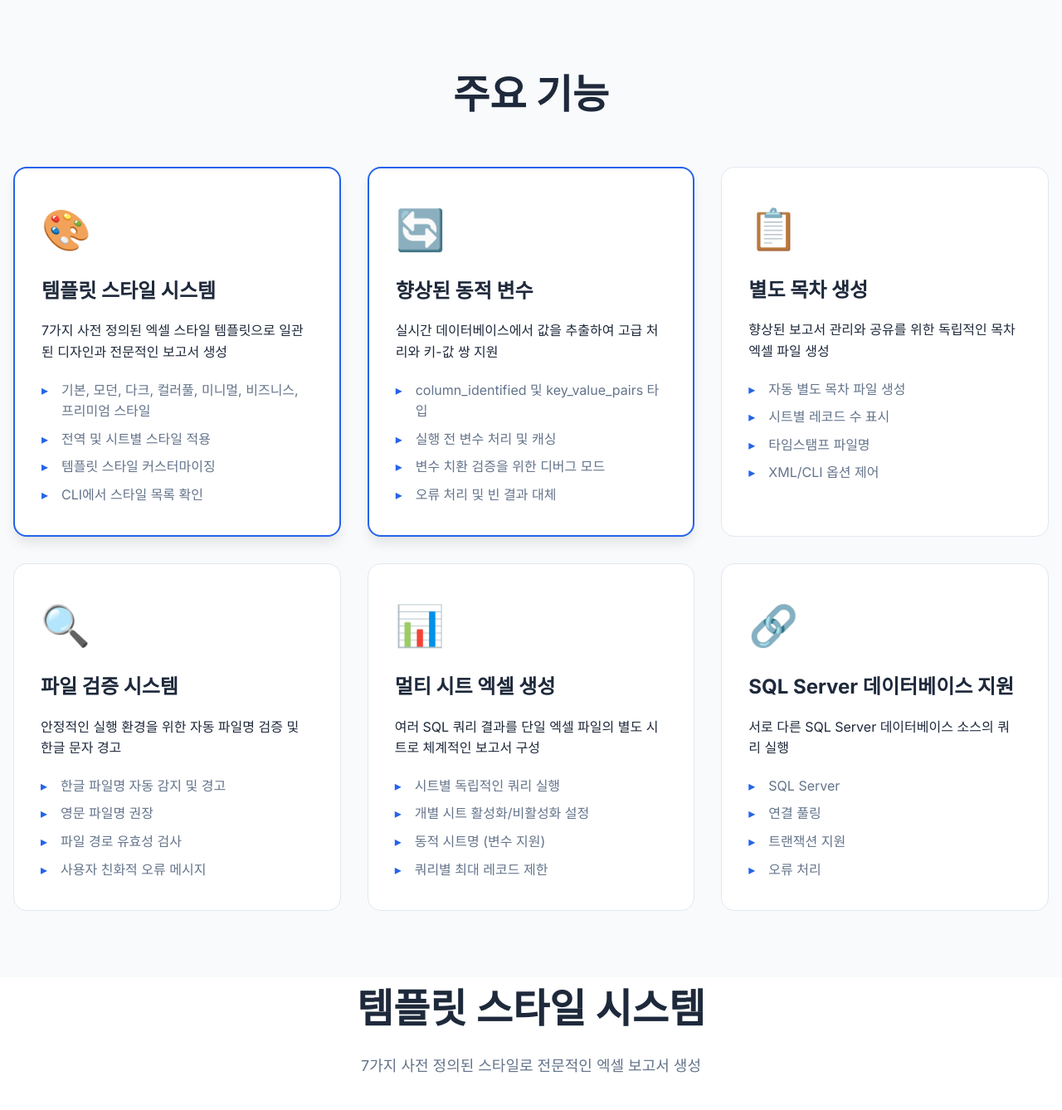
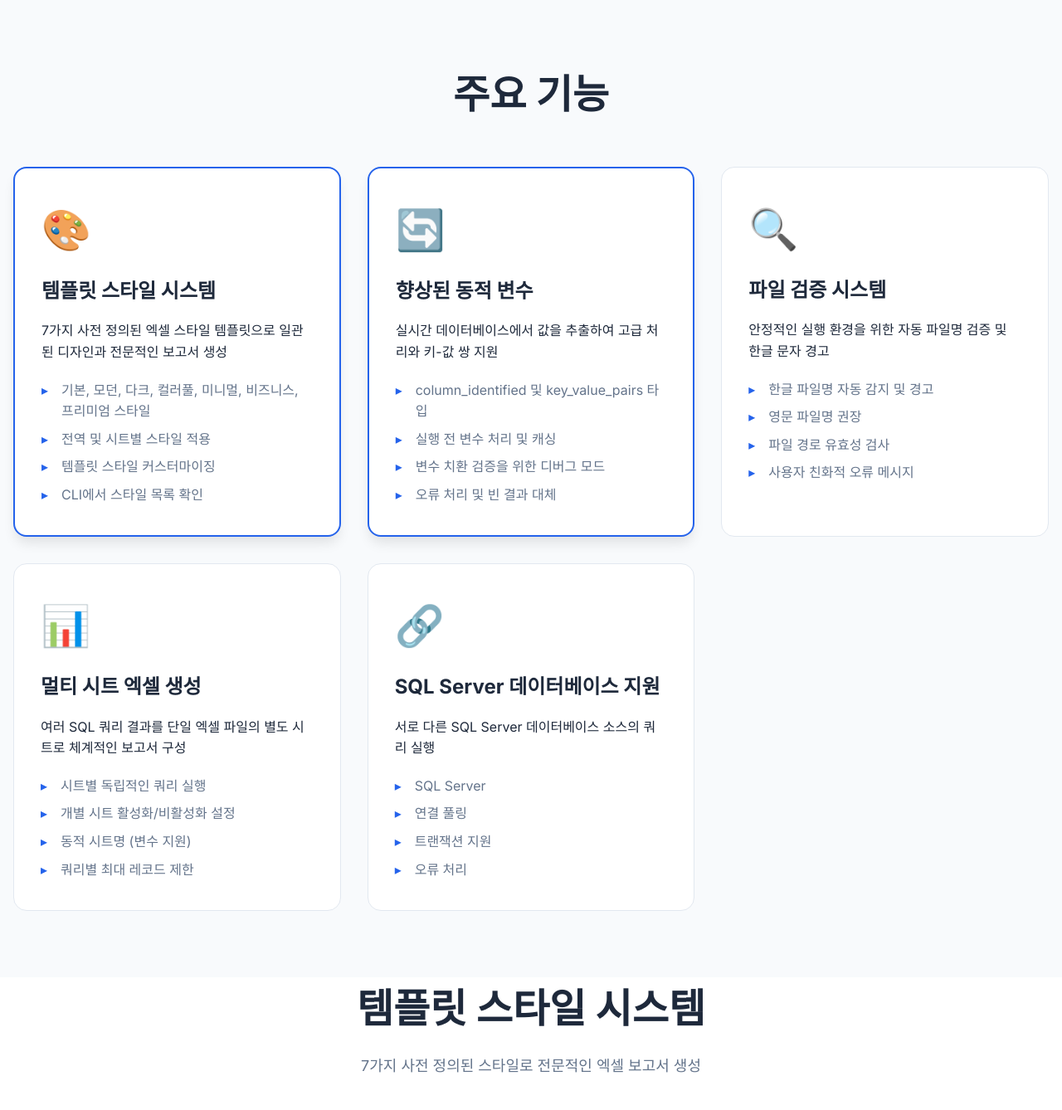
Before and after one commit to mrjung72/happysoft-website, a PHP site: page /sql2excel_kr.php in a window 1280 px wide. Shown: the part 707-2045 px from the top of the page at 83% size. Run offline with PHP 8.4, Linux system fonts and the light colour scheme.

Commit message:
remote Separate TOC related comments

```diff
--- a/sql2excel_kr.php
+++ b/sql2excel_kr.php
@@ -102,18 +102,6 @@ include 'includes/header_kr.php';
                     <li>실행 전 변수 처리 및 캐싱</li>
                     <li>변수 치환 검증을 위한 디버그 모드</li>
                     <li>오류 처리 및 빈 결과 대체</li>
-                </ul>
-            </div>
-
-            <div class="feature-card">
-                <div class="feature-icon">📋</div>
-                <h3>별도 목차 생성</h3>
-                <p>향상된 보고서 관리와 공유를 위한 독립적인 목차 엑셀 파일 생성</p>
-                <ul class="feature-details">
-                    <li>자동 별도 목차 파일 생성</li>
-                    <li>시트별 레코드 수 표시</li>
-                    <li>타임스탬프 파일명</li>
-                    <li>XML/CLI 옵션 제어</li>
                 </ul>
             </div>
 
@@ -493,9 +481,6 @@ node src/excel-cli.js export --xml ./queries/sample-queries.xml
 # 템플릿 스타일 사용
 node src/excel-cli.js export --xml ./queries/sample-queries.xml --style modern
 
-# 별도 목차 파일 생성
-node src/excel-cli.js export --xml ./queries/sample-queries.xml --separate-toc
-
 # 변수와 함께 실행
 node src/excel-cli.js export --xml ./queries/report.xml \
   --var "year=2024" --var "quarter=Q1"
@@ -531,9 +516,9 @@ npm run test-db</code></pre>
                         <button class="copy-btn" onclick="copyCode(this)">복사</button>
                     </div>
                     <pre><code>&lt;?xml version="1.0" encoding="UTF-8"?&gt;
-&lt;queries separateToc="true" maxRows="10000"&gt;
+&lt;queries maxRows="10000"&gt;
   &lt;!-- 엑셀 파일 설정 --&gt;
-  &lt;excel db="sampleDB" output="output/매출보고서_2024.xlsx" style="modern" separateToc="true"&gt;
+  &lt;excel db="sampleDB" output="output/매출보고서_2024.xlsx" style="modern"&gt;
     &lt;header&gt;
       &lt;font name="맑은 고딕" size="12" color="FFFFFF" bold="true"/&gt;
       &lt;fill color="4F81BD"/&gt;
@@ -623,7 +608,6 @@ npm run test-db</code></pre>
     "db": "sampleDB",
     "output": "output/매출보고서_2024.xlsx",
     "style": "modern",
-    "separateToc": true,
     "maxRows": 10000,
     "header": {
       "font": { "name": "맑은 고딕", "size": 12, "color": "FFFFFF", "bold": true },
@@ -734,19 +718,6 @@ npm run test-db</code></pre>
 &lt;/sheet&gt;</code></pre>
                 </div>
 
-                <h3>별도 목차 생성</h3>
-                <div class="code-block">
-                    <div class="code-header">
-                        <span class="code-lang">xml</span>
-                        <button class="copy-btn" onclick="copyCode(this)">복사</button>
-                    </div>
-                    <pre><code>&lt;!-- XML에서 별도 목차 설정 --&gt;
-&lt;queries separateToc="true"&gt;
-  &lt;excel db="sampleDB" output="output/Report.xlsx" separateToc="true"&gt;
-
-&lt;!-- CLI에서 별도 목차 생성 --&gt;
-node src/excel-cli.js export --xml queries.xml --separate-toc</code></pre>
-                </div>
             </div>
         </div>
     </div>
@@ -770,7 +741,6 @@ node src/excel-cli.js export --xml queries.xml --separate-toc</code></pre>
                     <ul class="version-features">
                         <li>✨ 7가지 템플릿 스타일 시스템</li>
                         <li>🔄 향상된 동적 변수 (key-value pairs)</li>
-                        <li>📋 별도 목차 생성 기능</li>
                         <li>🔍 파일 검증 및 한글 경고</li>
                         <li>🎯 시트별 스타일링 지원</li>
                         <li>📊 멀티 시트 엑셀 생성</li>
```
Also changed, not shown: sql2excel-manual.php (+1 -15 lines), sql2excel-manual_kr.php (+1 -27 lines), sql2excel.php (+0 -15 lines).
